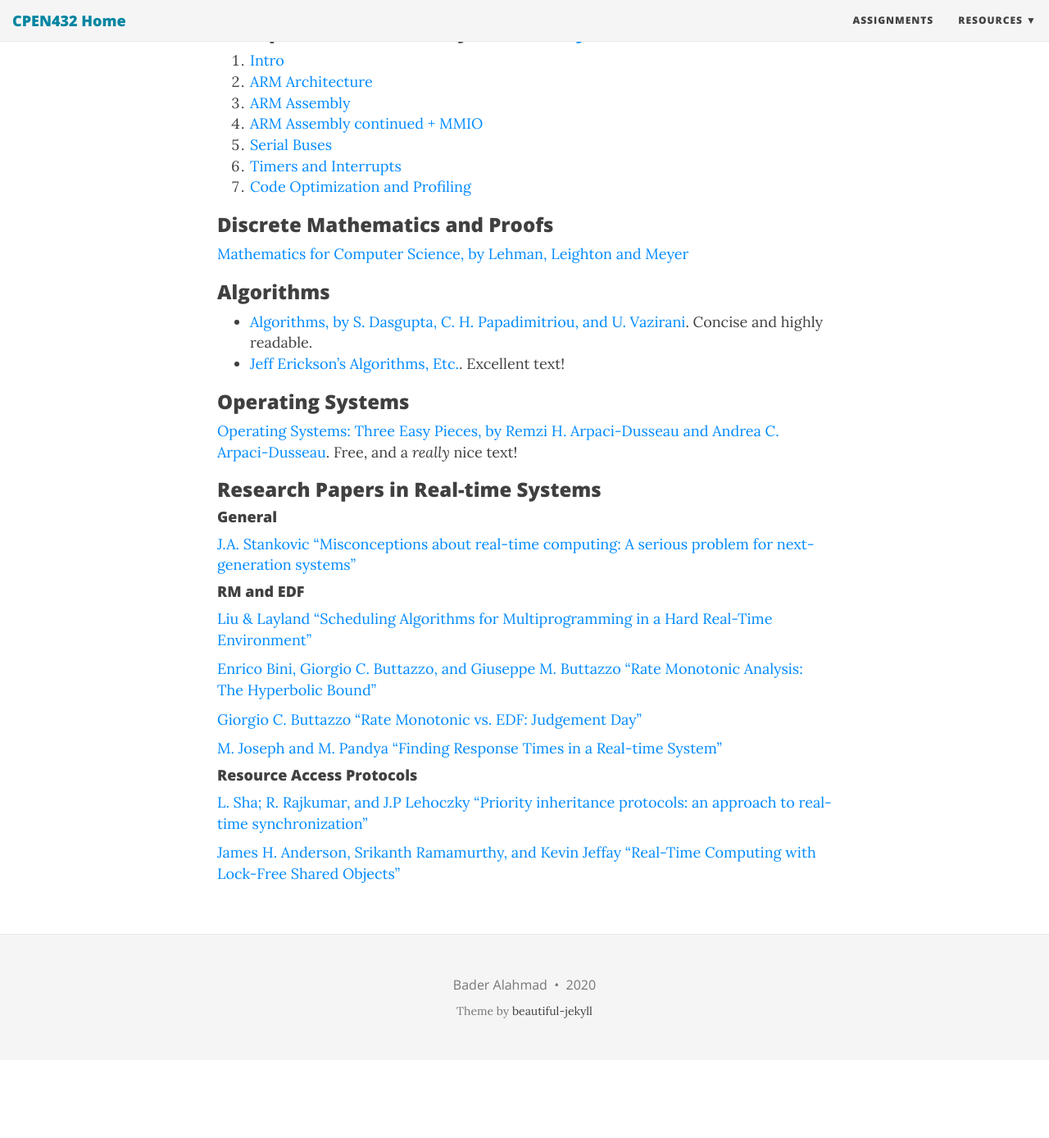
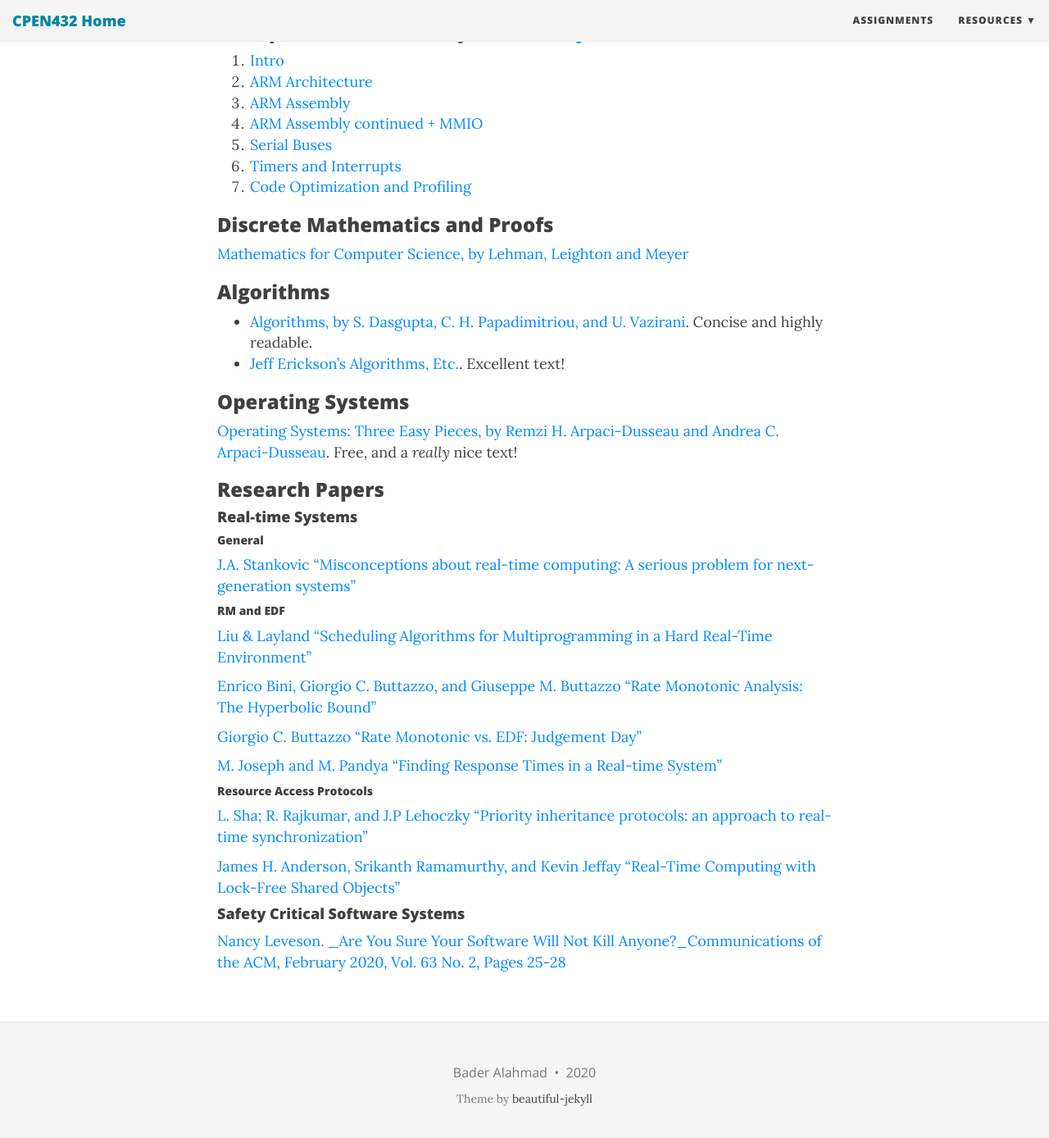
Before and after one commit to CPEN432/cpen432.github.io, a Jekyll site: the page built from readings.md, in a window 1280 px wide and 1400 px high, scrolled down 996 px. Shown: the top 1388 px of the window at 82% size. Built offline with Jekyll 4.4.1, drawn with Linux system fonts in a browser that asks for light colours; nearby versions of some CDN libraries; before the commit the page ends 2289 px from its top, so only the background shows below that.

Commit message:
add safety resources

```diff
--- a/readings.md
+++ b/readings.md
@@ -44,13 +44,15 @@ In completing the projects, you will observe and apply best software engineering
 
 
 
-### Research Papers in Real-time Systems ###
+### Research Papers ###
 
-#### General
+#### Real-time Systems ####
+
+##### General
 [J.A. Stankovic "Misconceptions about real-time computing: A serious problem for next-generation systems"](http://cpen432.github.io/resources/P9-misconceptions-rt.pdf)
 
 
-#### RM and EDF
+##### RM and EDF
 [Liu & Layland "Scheduling Algorithms for Multiprogramming in a Hard Real-Time Environment"](http://cpen432.github.io/resources/P1-liu-layland.pdf)
 
 [Enrico Bini, Giorgio C. Buttazzo, and Giuseppe M. Buttazzo "Rate Monotonic Analysis: The Hyperbolic Bound"](http://cpen432.github.io/resources/P2-hyperbolic.pdf)
@@ -61,7 +63,7 @@ In completing the projects, you will observe and apply best software engineering
 
 [M. Joseph and M. Pandya "Finding Response Times in a Real-time System"](http://cpen432.github.io/resources/P5-response-time.pdf)
 
-#### Resource Access Protocols
+##### Resource Access Protocols
 
 [L. Sha; R. Rajkumar, and J.P Lehoczky "Priority inheritance protocols: an approach to real-time synchronization"](http://cpen432.github.io/resources/P6-priority-inheritance-sha.pdf)
 
@@ -73,3 +75,8 @@ In completing the projects, you will observe and apply best software engineering
 <!-- [Robert I. Davis and Alan Burns "A Survey of Hard Real-Time Scheduling for Multiprocessor Systems"](http://cpen432.github.io/resources/P7-multiprocessor-survey.pdf) -->
 
 <!-- [Bjorn B. Brandenburg and James H. Anderson "On the Implementation of Global Real-Time Schedulers"](http://cpen432.github.io/resources/P8-global.pdf) -->
+
+
+#### Safety Critical Software Systems
+
+[Nancy Leveson. _Are You Sure Your Software Will Not Kill Anyone?_Communications of the ACM, February 2020, Vol. 63 No. 2, Pages 25-28](https://cacm.acm.org/magazines/2020/2/242342-are-you-sure-your-software-will-not-kill-anyone/fulltext)
```
